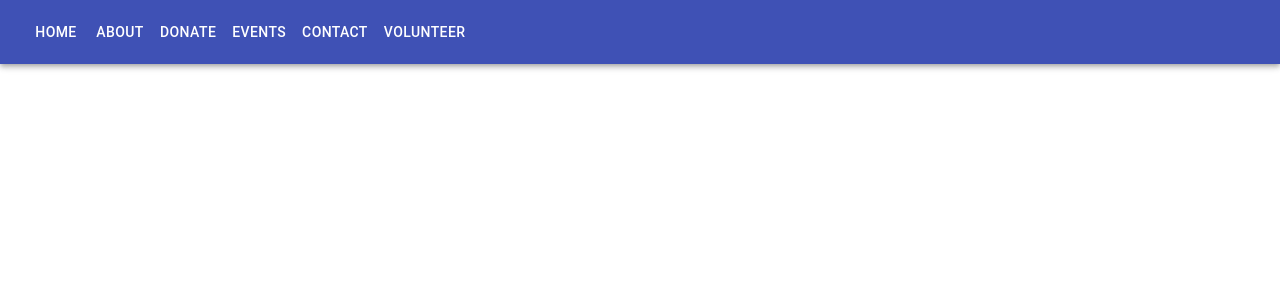
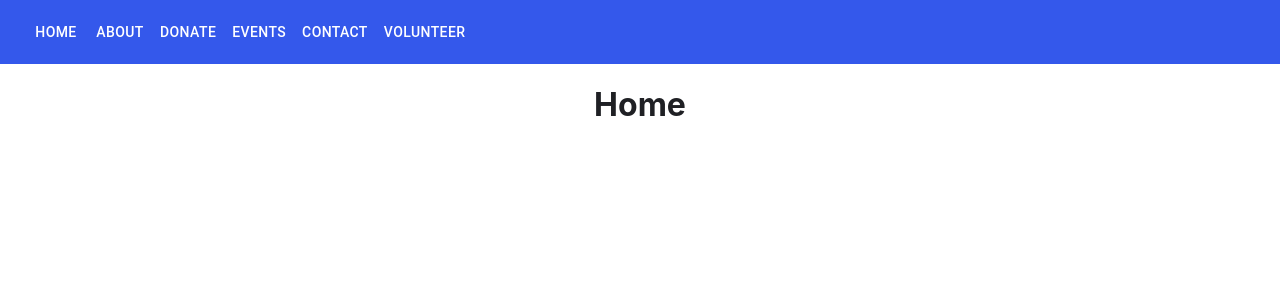
Before and after one commit to sonalimerchia/pearlhacks-changecentral, a React (Create React App) app: page / in a window 1280 px wide. Shown: the top 300 px of the page. Built offline with nearby package versions, Linux system fonts and the light colour scheme.

Commit message:
added some styling

```diff
--- a/src/routes/Home.js
+++ b/src/routes/Home.js
@@ -1,12 +1,20 @@
 import React from 'react';
+import Container from '@material-ui/core/Container'
+import { makeStyles } from '@material-ui/core/styles';
+
+const useStyles = makeStyles((theme) => ({
+
+  }));
 
 const Home = () => {
-
+    const classes = useStyles();
     return (
-        <div className="Home">
-            <div>
-                <h1>Change Central</h1>
+        <div className='Home'>
+            <Container>
+              <div>
+                <h1>Home</h1>
             </div>
+            </Container>
         </div>
     )
 }
--- a/src/routes/Organization/About.js
+++ b/src/routes/Organization/About.js
@@ -3,13 +3,15 @@ import Container from '@material-ui/core/Container'
 import { makeStyles } from '@material-ui/core/styles';
 
 const useStyles = makeStyles((theme) => ({
-
+    root: {
+        color: 'rgb(31, 32, 36)'
+    }
   }));
 
 const About = () => {
     const classes = useStyles();
     return (
-        <div className="About">
+        <div className={`About`, classes.root}>
             <Container>
               <div>
                 <h1>About Organization</h1>
--- a/src/routes/Organization/Contact.js
+++ b/src/routes/Organization/Contact.js
@@ -9,7 +9,7 @@ const useStyles = makeStyles((theme) => ({
 const Contact = () => {
     const classes = useStyles();
     return (
-        <div className="About">
+        <div className="Contact">
             <Container>
               <div>
                 <h1>Contact Organization</h1>
--- a/src/routes/Organization/Volunteer.js
+++ b/src/routes/Organization/Volunteer.js
@@ -9,7 +9,7 @@ const useStyles = makeStyles((theme) => ({
 const Volunteer = () => {
     const classes = useStyles();
     return (
-        <div className="About">
+        <div className="Home">
             <Container>
               <div>
                 <h1>Volunteer Opportunities</h1>
--- a/src/routes/index.js
+++ b/src/routes/index.js
@@ -19,9 +19,20 @@ import Button from '@material-ui/core/Button';
 import IconButton from '@material-ui/core/IconButton';
 
 const useStyles = makeStyles((theme) => ({
-  root: {
+  tabs: {
     color: 'white',
     textDecoration: 'none'
+  },
+  appBar: {
+    backgroundColor: 'white',
+    boxShadow: 'none',
+    color: 'rgb(31, 32, 36)'
+  },
+  toolBar: {
+    backgroundColor: 'rgb(52, 88, 235)'
+  },
+  root: {
+
   }
 }))
 
@@ -33,30 +44,29 @@ export default function Routing() {
         <Router>
 
         <div>
-         <AppBar position="static">
-          <Toolbar>
+         <AppBar position="static" className={classes.appBar}>
+          <Toolbar className={classes.toolBar}>
             <Button >
-              <Link className={classes.root} to="/about">Home</Link>
+              <Link className={classes.tabs} to="/">Home</Link>
             </Button>
             <Button>
-              <Link className={classes.root} to="/about">About</Link>
+              <Link className={classes.tabs} to="/about">About</Link>
             </Button>
             <Button>
-              <Link className={classes.root} to="/donate">Donate</Link>
+              <Link className={classes.tabs} to="/donate">Donate</Link>
             </Button>
             <Button>
-              <Link className={classes.root} to="/events">Events</Link>
+              <Link className={classes.tabs} to="/events">Events</Link>
             </Button>
             <Button>
-              <Link className={classes.root} to="/contact">Contact</Link>
+              <Link className={classes.tabs} to="/contact">Contact</Link>
             </Button>
             <Button>
-              <Link className={classes.root} to="/volunteer">Volunteer</Link>
+              <Link className={classes.tabs} to="/volunteer">Volunteer</Link>
             </Button>
           </Toolbar>
-        </AppBar>
 
-          <Switch>
+            <Switch>
           <Route exact path="/">
             <Home />
           </Route>
@@ -76,6 +86,10 @@ export default function Routing() {
             <Contact/>
           </Route>
         </Switch>
+      </AppBar>
+
+
+
       </div>
     </Router>
 
```
